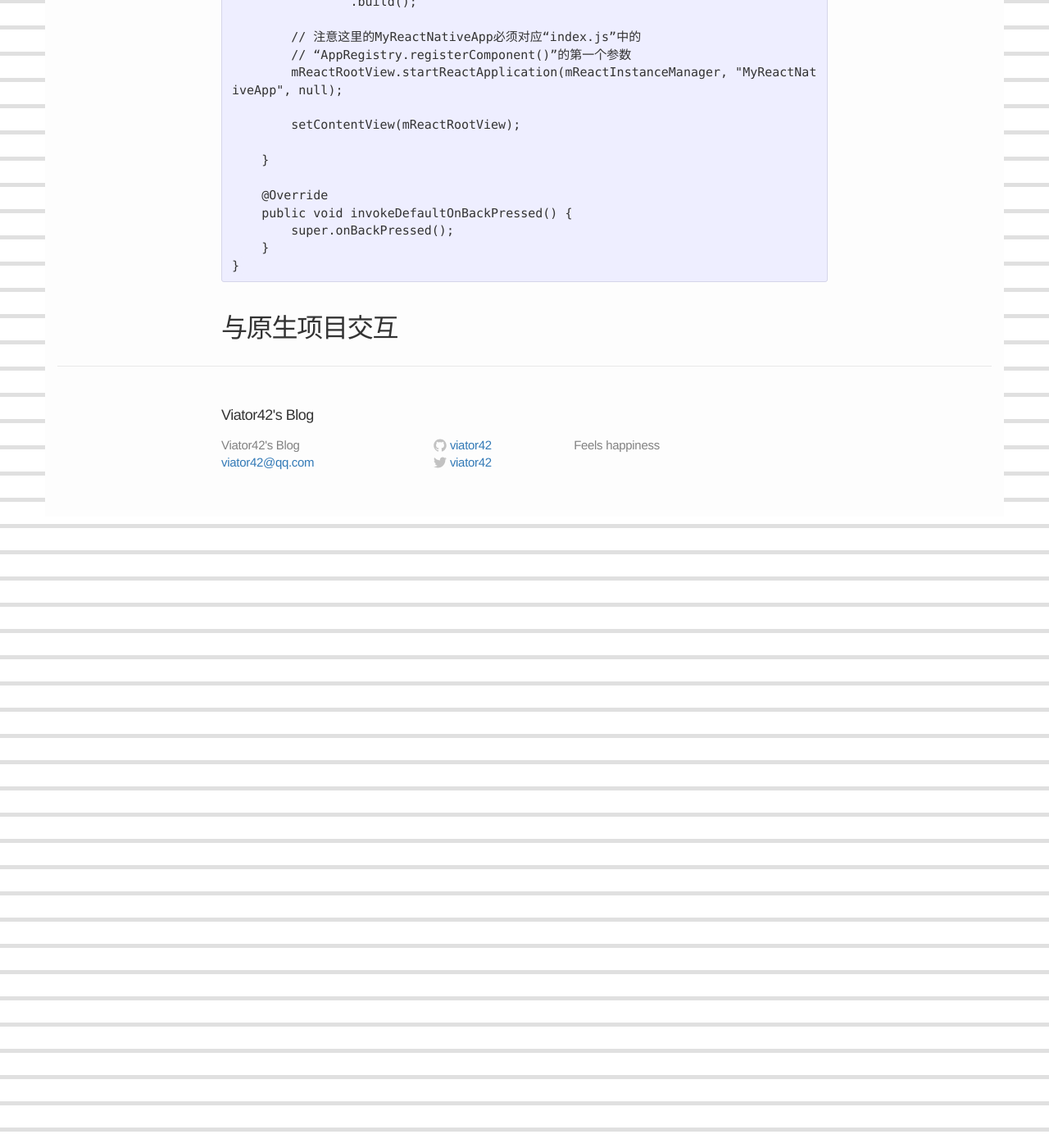
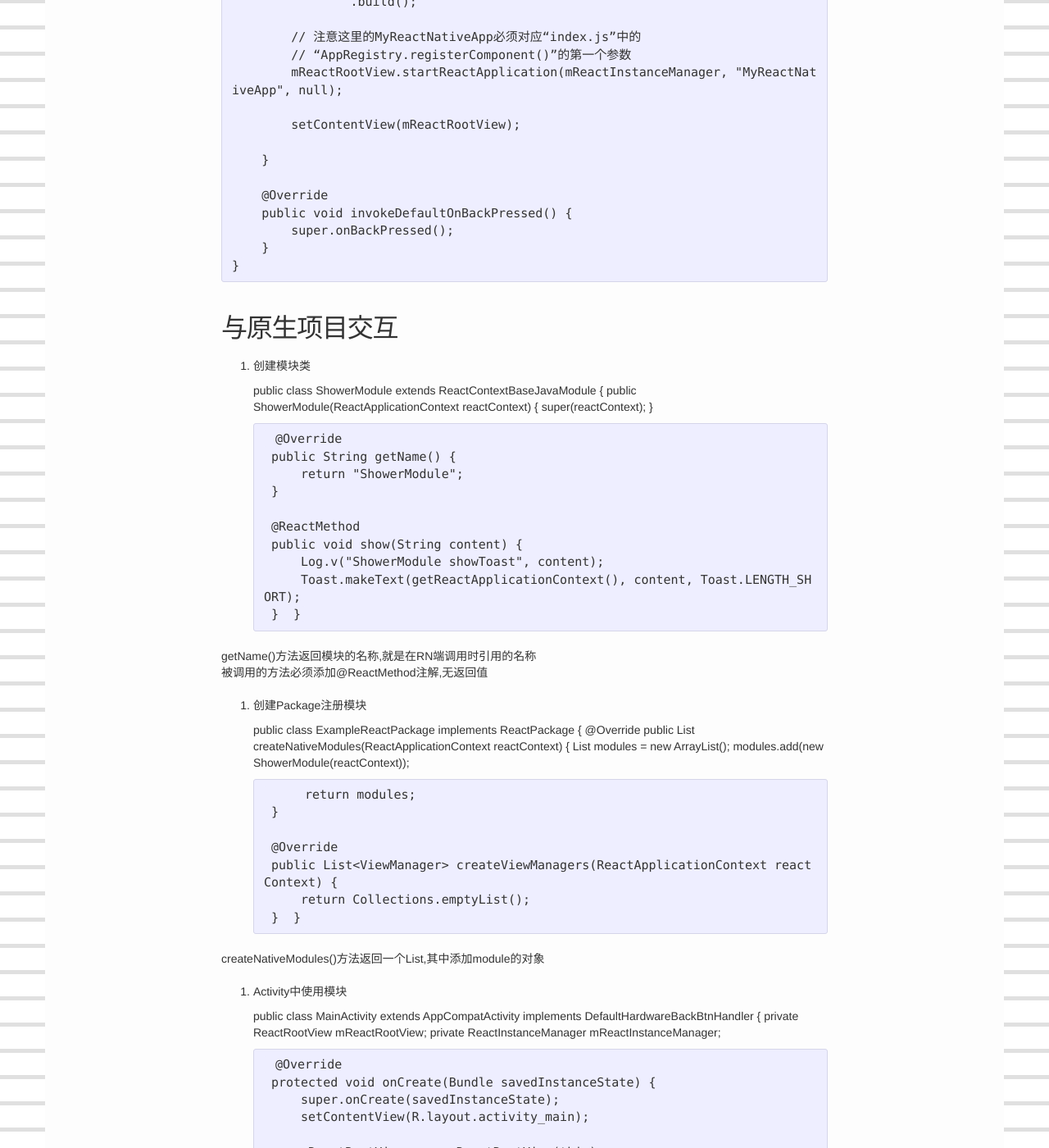
Before and after one commit to viator42/viator42.github.io, a Jekyll site: the page built from _posts/2018-3-17-react-native.markdown, in a window 1280 px wide and 1400 px high, scrolled down 19432 px. Shown: the whole window at 82% size. Built offline with Jekyll 4.4.1, drawn with Linux system fonts in a browser that asks for light colours; some of the changed text lies outside the part shown.

Commit message:
update post

```diff
--- a/_posts/2018-3-17-react-native.markdown
+++ b/_posts/2018-3-17-react-native.markdown
@@ -848,3 +848,110 @@ MainActivity.java
     }
 
 ## 与原生项目交互
+
+1. 创建模块类
+
+    public class ShowerModule extends ReactContextBaseJavaModule {
+        public ShowerModule(ReactApplicationContext reactContext) {
+            super(reactContext);
+        }
+
+        @Override
+        public String getName() {
+            return "ShowerModule";
+        }
+
+        @ReactMethod
+        public void show(String content) {
+            Log.v("ShowerModule showToast", content);
+            Toast.makeText(getReactApplicationContext(), content, Toast.LENGTH_SHORT);
+        }
+    }
+
+getName()方法返回模块的名称,就是在RN端调用时引用的名称
+被调用的方法必须添加@ReactMethod注解,无返回值
+
+2. 创建Package注册模块
+
+    public class ExampleReactPackage implements ReactPackage {
+        @Override
+        public List<NativeModule> createNativeModules(ReactApplicationContext reactContext) {
+            List<NativeModule> modules = new ArrayList<NativeModule>();
+            modules.add(new ShowerModule(reactContext));
+
+            return modules;
+        }
+
+        @Override
+        public List<ViewManager> createViewManagers(ReactApplicationContext reactContext) {
+            return Collections.emptyList();
+        }
+    }
+
+createNativeModules()方法返回一个List,其中添加module的对象
+
+3. Activity中使用模块
+
+    public class MainActivity extends AppCompatActivity implements DefaultHardwareBackBtnHandler {
+        private ReactRootView mReactRootView;
+        private ReactInstanceManager mReactInstanceManager;
+
+        @Override
+        protected void onCreate(Bundle savedInstanceState) {
+            super.onCreate(savedInstanceState);
+            setContentView(R.layout.activity_main);
+
+            mReactRootView = new ReactRootView(this);
+            mReactInstanceManager = ReactInstanceManager.builder()
+                    .setApplication(getApplication())
+                    .setBundleAssetName("index.android.bundle")
+                    .setJSMainModulePath("index")
+                    .addPackage(new MainReactPackage())
+                    .addPackage(new ExampleReactPackage())  //在这里添加注册的模块Package
+                    .setUseDeveloperSupport(BuildConfig.DEBUG)
+                    .setInitialLifecycleState(LifecycleState.RESUMED)
+                    .build();
+
+            // 注意这里的MyReactNativeApp必须对应“index.js”中的
+            // “AppRegistry.registerComponent()”的第一个参数
+            mReactRootView.startReactApplication(mReactInstanceManager, "MyReactNativeApp", null);
+
+            setContentView(mReactRootView);
+        }
+
+        @Override
+        public void invokeDefaultOnBackPressed() {
+            super.onBackPressed();
+        }
+    }
+
+4. RN端的实现
+
+    import React from 'react';
+    import {
+    AppRegistry,
+    StyleSheet,
+    Text,
+    View,
+    Button,
+    NativeModules
+    } from 'react-native';
+
+    class HelloWorld extends React.Component {
+        render() {
+            return (
+            <View style={styles.container}>
+                <Text style={styles.hello}>Hello, RN in android</Text>
+                <Button
+                    style={styles.button}
+                    title='Toast show'
+                    onPress={() => {
+                    console.log("show toast");
+                    NativeModules.ShowerModule.show('aaaaaa');  //根据 NativeModules.模块名.方法名 调用
+                    }}/>
+            </View>
+            )
+        }
+    }
+
+    AppRegistry.registerComponent('MyReactNativeApp', () => HelloWorld);
```
